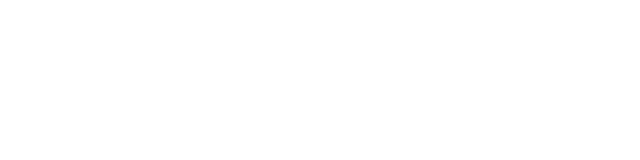
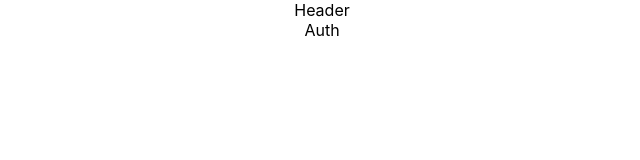
Before and after one commit to ryanjeffrey/react-todo, a React (Create React App) app: page /auth/sign-in in a window 1280 px wide. Shown: the top 160 px of the page, without its empty margins (318-958 px from the left). Built offline with nearby package versions, Linux system fonts and the light colour scheme.

Commit message:
Import components and create routes for each

```diff
--- a/src/App.js
+++ b/src/App.js
@@ -1,9 +1,20 @@
+import { Redirect, Route, Switch } from 'react-router-dom';
 import './App.css';
+import Auth from './components/Auth/Auth';
+import Header from './components/Header/Header';
+import Items from './components/Items/Items';
 
 function App() {
   return (
     <div className="App">
-
+      <Header />
+      <Switch>
+        <Route path="/auth/:type" component={Auth} />
+        <Route path="/items" component={Items} />
+        <Route exact path="/">
+          <Redirect to="/auth/sign-in" />
+        </Route>
+      </Switch>
     </div>
   );
 }
```
